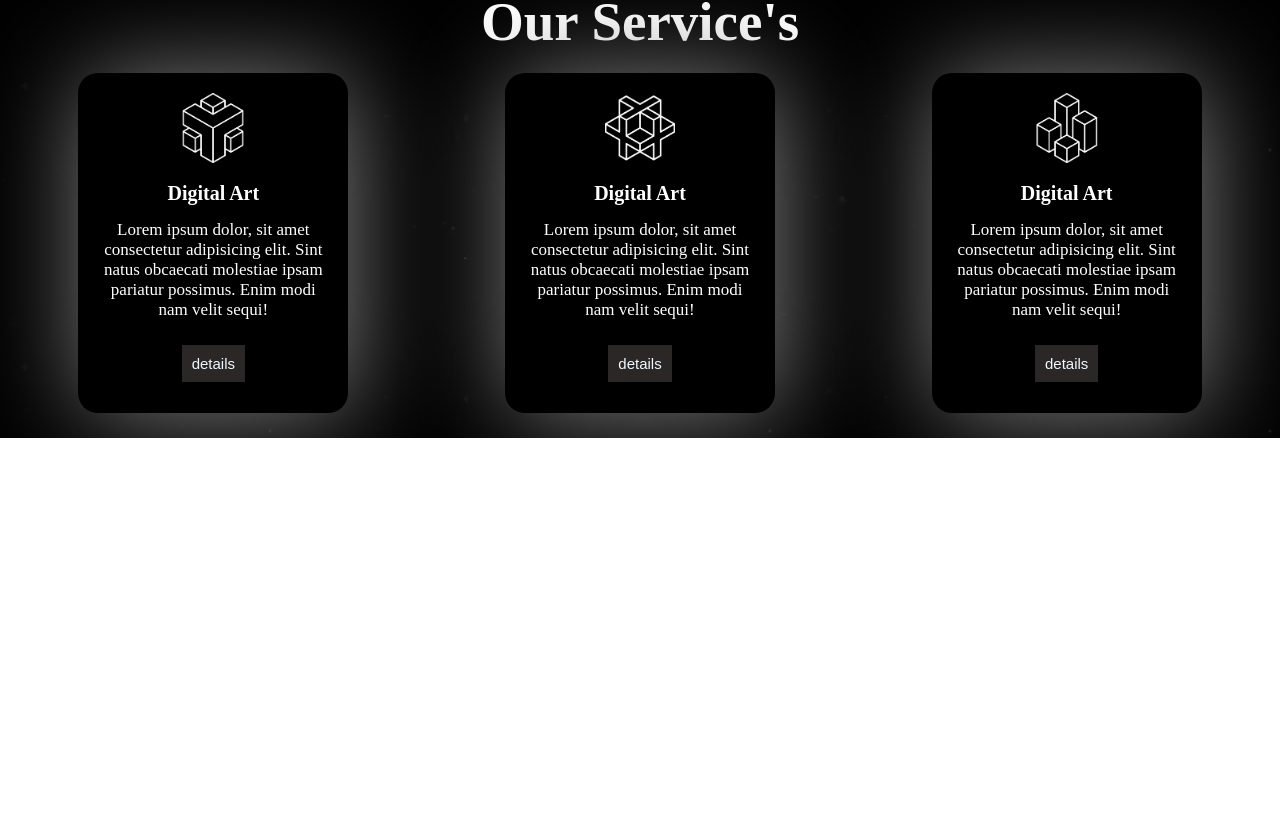
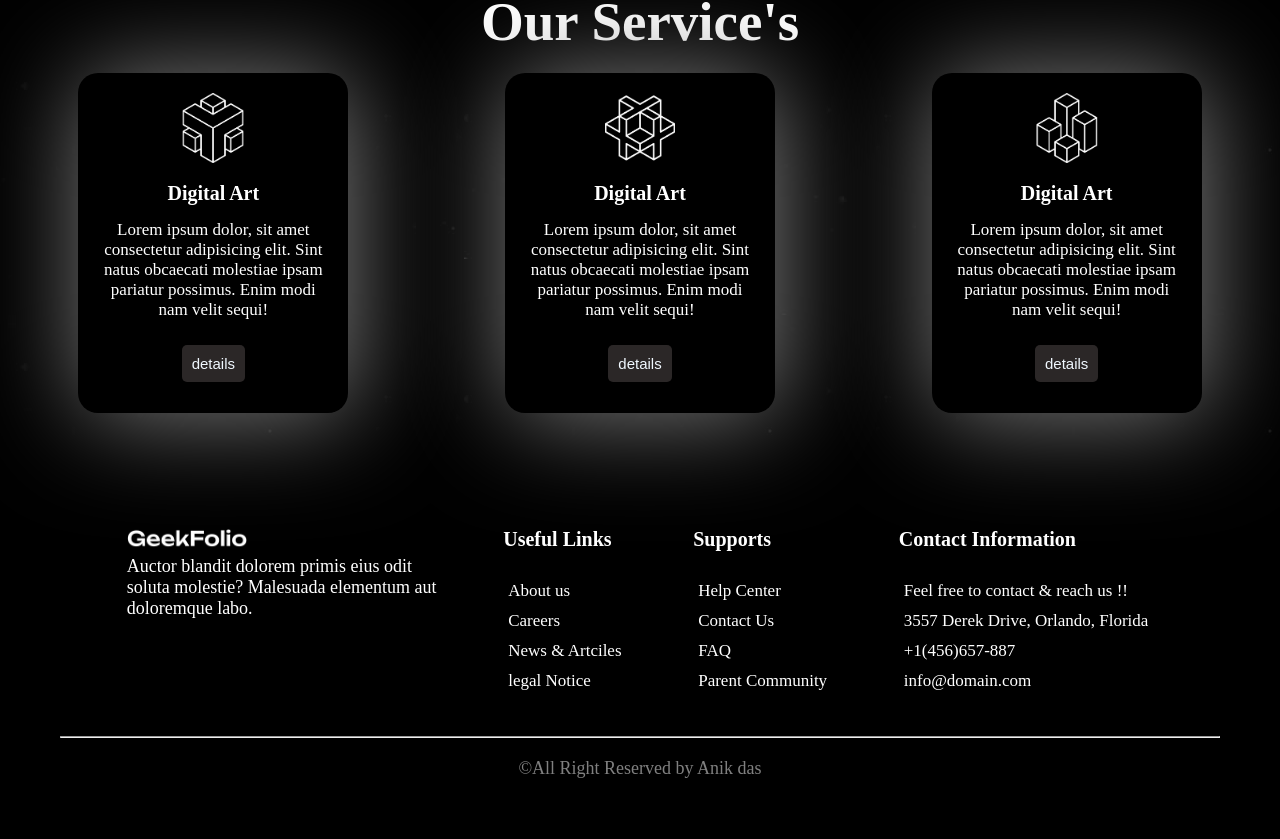
Before and after one commit to anikdas400/1st-project-c1, a plain HTML site: page index.html in a window 1280 px wide. Shown: the part 1318-2157 px from the top of the page. Before the commit the page ends 1756 px from the top, so only its background shows below. Drawn offline with Linux system fonts and the light colour scheme.

Commit message:
add footer section

```diff
--- a/index.html
+++ b/index.html
@@ -90,6 +90,52 @@
             </div>
         </div>
     </section>
+    <!-- footer-section -->
+    <section class="footer-section">
+        <div class="blogs-section">
+            <div class="blog">
+                <img class="logo-photo" src="./img/logo-light.png" alt="">
+                <p>Auctor blandit dolorem primis eius odit <br> soluta molestie? Malesuada elementum aut <br> doloremque labo.</p>
+            </div>
+            <div class="blog">
+                <h2>Useful Links</h2>
+                <ul>
+                    <li>About us</li>
+                    <li>Careers</li>
+                    <li>News & Artciles</li>
+                    <li>legal Notice</li>
+
+                </ul>
+
+            </div>
+            <div class="blog">
+                <h2>Supports</h2>
+                <ul>
+                    <li>Help Center</li>
+                    <li>Contact Us</li>
+                    <li>FAQ</li>
+                    <li>Parent Community</li>
+
+                </ul>
+
+            </div>
+            <div class="blog">
+                <h2>Contact Information</h2>
+                <ul>
+                    <li>Feel free to contact & reach us !!</li>
+                    <li>3557 Derek Drive, Orlando, Florida</li>
+                    <li>+1(456)657-887</li>
+                    <li>info@domain.com</li>
+
+                </ul>
+
+            </div>
+        </div>
+        <hr>
+        <div class="copy-right">
+            <small>&copy;All Right Reserved by Anik das</small>
+        </div>
+    </section>
 
 </body>
 </html>
--- a/style.css
+++ b/style.css
@@ -58,6 +58,7 @@
     background: rgb(240, 14, 14);
     color: aliceblue;
     border: none;
+    border-radius: 5px;
 }
 .btn:hover{
     background: #0bbc0b;
@@ -148,3 +149,39 @@
     background: #2b2727;
 
 }
+/* footer-section */
+.footer-section{
+    background: #000;
+    color: white;
+    padding: 60px;
+}
+.blogs-section{
+    display: flex;
+    justify-content: space-evenly;
+    margin-bottom: 40px;
+    margin-top: 30px;
+}
+.blog p{
+    font-size: 18px;
+}
+.blog h2{
+    font-size: 20px;
+    font-weight: bold;
+    margin-bottom: 25px;
+}
+.blog ul{}
+.blog ul li{
+    text-decoration: none;
+    font-size: 17px;
+    padding: 5px 5px;
+    list-style: none;
+}
+small{
+    font-size: 18px;
+    color: gray;
+
+}
+.copy-right{
+    text-align: center;
+    margin-top: 20px;
+}
```
